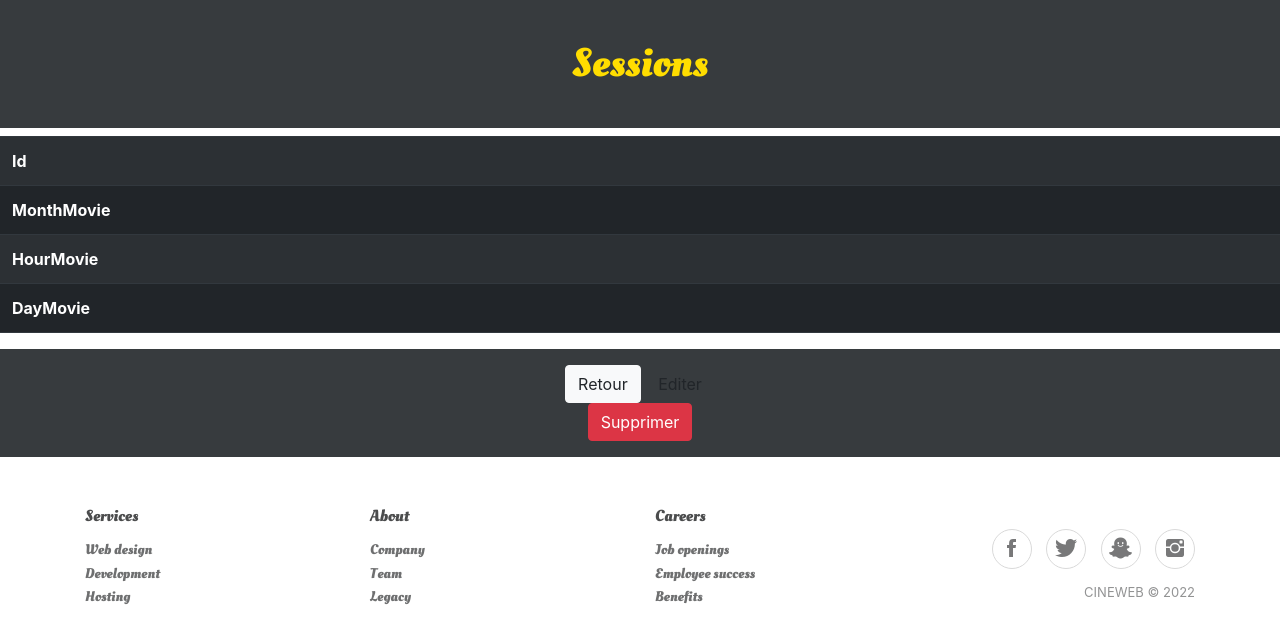
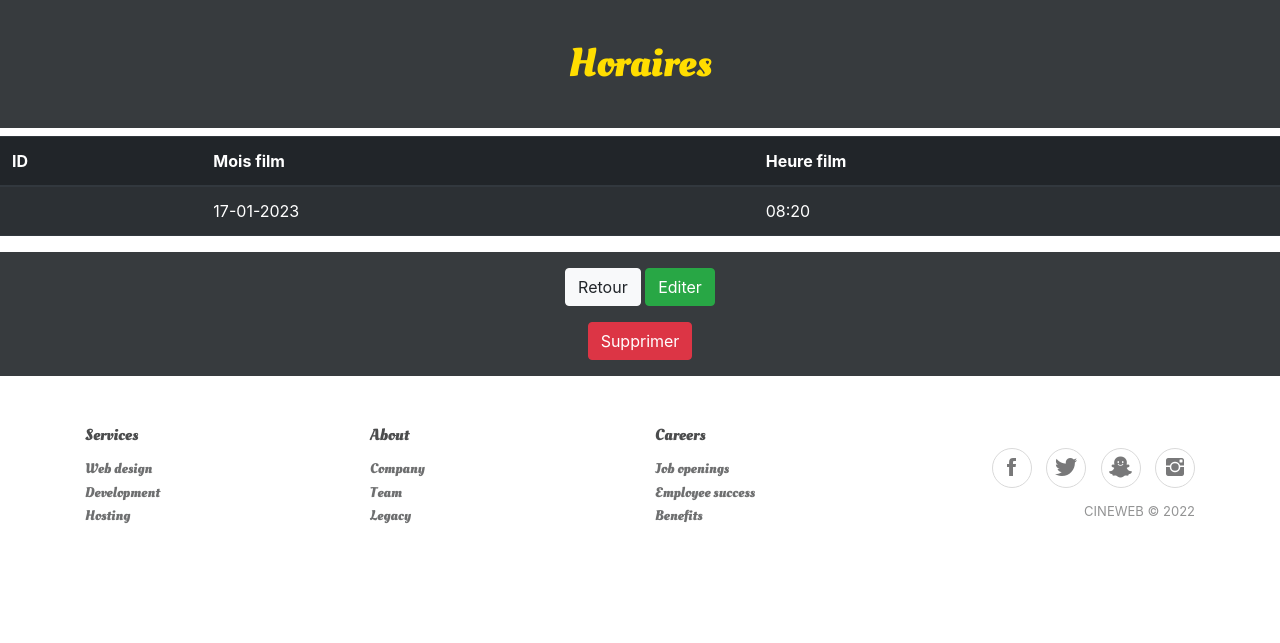
Before and after one commit to Eddy-Delmee/CineWEB, a Symfony app: template templates/sessions/show.html.twig in a window 1280 px wide. Shown: the part 56-699 px from the top of the page. Run offline with Twig, Linux system fonts and the light colour scheme; the template is opened without the code that fills it, so the values that code supplies are empty; some libraries are stand-ins or nearby versions.

Commit message:
CineWEB 16:56 24/01/2023

```diff
--- a/src/Form/MoviesType.php
+++ b/src/Form/MoviesType.php
@@ -42,6 +42,7 @@ class MoviesType extends AbstractType
                 ])
 
             ->add('videoMovie')
+            ->add('shortDesciptionMovie')
             ->add('descriptionMovie', CKEditorType::class)
             // ->add('idCategory')
             ->add('idCategory', EntityType::class, [
--- a/templates/main/index.html.twig
+++ b/templates/main/index.html.twig
@@ -17,7 +17,7 @@
 						<div class="col-md-8">
 							<div class="card-body">
 								<h5 class="card-title">{{ movie.titleMovie }}</h5>
-								<p class="card-text">{{ movie.descriptionMovie|slice(0, 200) ~ '...' }}</p>
+								<p class="card-text">{{ movie.shortDesciptionMovie|slice(0, 200) ~ '...' }}</p>
 								<p class="card-text">
 									<small class="text-muted">Last updated 3 mins ago</small>
 								</p>
--- a/templates/sessions/new.html.twig
+++ b/templates/sessions/new.html.twig
@@ -1,9 +1,9 @@
 {% extends 'base.html.twig' %}
 
-{% block title %}New Sessions{% endblock %}
+{% block title %}Création horaires{% endblock %}
 
 {% block body %}
-    <h1>Créations sessions</h1>
+    <h1>Créations horaires</h1>
 
     {{ include('sessions/_form.html.twig') }}
 
--- a/templates/sessions/show.html.twig
+++ b/templates/sessions/show.html.twig
@@ -1,36 +1,30 @@
 {% extends 'base.html.twig' %}
 
-{% block title %}Sessions
+{% block title %}Horaires
 {% endblock %}
 
 {% block body %}
-	<h1 class="text-center backgroundShow">Sessions</h1>
+	<h1 class="text-center backgroundShow">Horaires</h1>
 
 	<table class="table table-dark table-striped">
 		<tbody>
+			<thead>
+				<th>ID</th>
+                <th>Mois film</th>
+                <th>Heure film</th>
+			</thead>
 			<tr>
-				<th>Id</th>
 				<td>{{ session.id }}</td>
-			</tr>
-			<tr>
-				<th>MonthMovie</th>
-				<td>{{ session.monthMovie }}</td>
-			</tr>
-			<tr>
-				<th>HourMovie</th>
-				<td>{{ session.hourMovie }}</td>
-			</tr>
-			<tr>
-				<th>DayMovie</th>
-				<td>{{ session.dayMovie }}</td>
+				<td>{{ session.dateSession|date('d-m-Y') }}</td>
+				<td>{{ session.dateSession|date('H:i') }}</td>
 			</tr>
 		</tbody>
 	</table>
 
 	<div class="text-center backgroundShow">
-		<a href="{{ path('app_sessions_index') }}" class="btn btn-light">Retour</a>
+		<a href="{{ path('app_sessions_index') }}" class="btn btn-light mb-3">Retour</a>
 
-		<a href="{{ path('app_sessions_edit', {'id': session.id}) }}" class="btn btn-susses">Editer</a>
+		<a href="{{ path('app_sessions_edit', {'id': session.id}) }}" class="btn btn-success mb-3">Editer</a>
 
 		{{ include('sessions/_delete_form.html.twig') }}
 	</div>
```
Also changed, not shown: src/Entity/Movies.php (+19 -3 lines), src/Entity/Sessions.php (+16 -45 lines), src/Form/SessionsType.php (+5 -3 lines), templates/sessions/edit.html.twig (+13 -5 lines), templates/sessions/index.html.twig (+11 -10 lines), public/uploads/images/Cet-ete-la-63cffb17d9473.jpg (added), public/uploads/images/Choeur-de-rockers-63cffe22a378b.jpg (added), public/uploads/images/avatar-63cff3cf7594e.jpg (added), public/uploads/images/avatar-63cffa49588c0.jpg (added).
